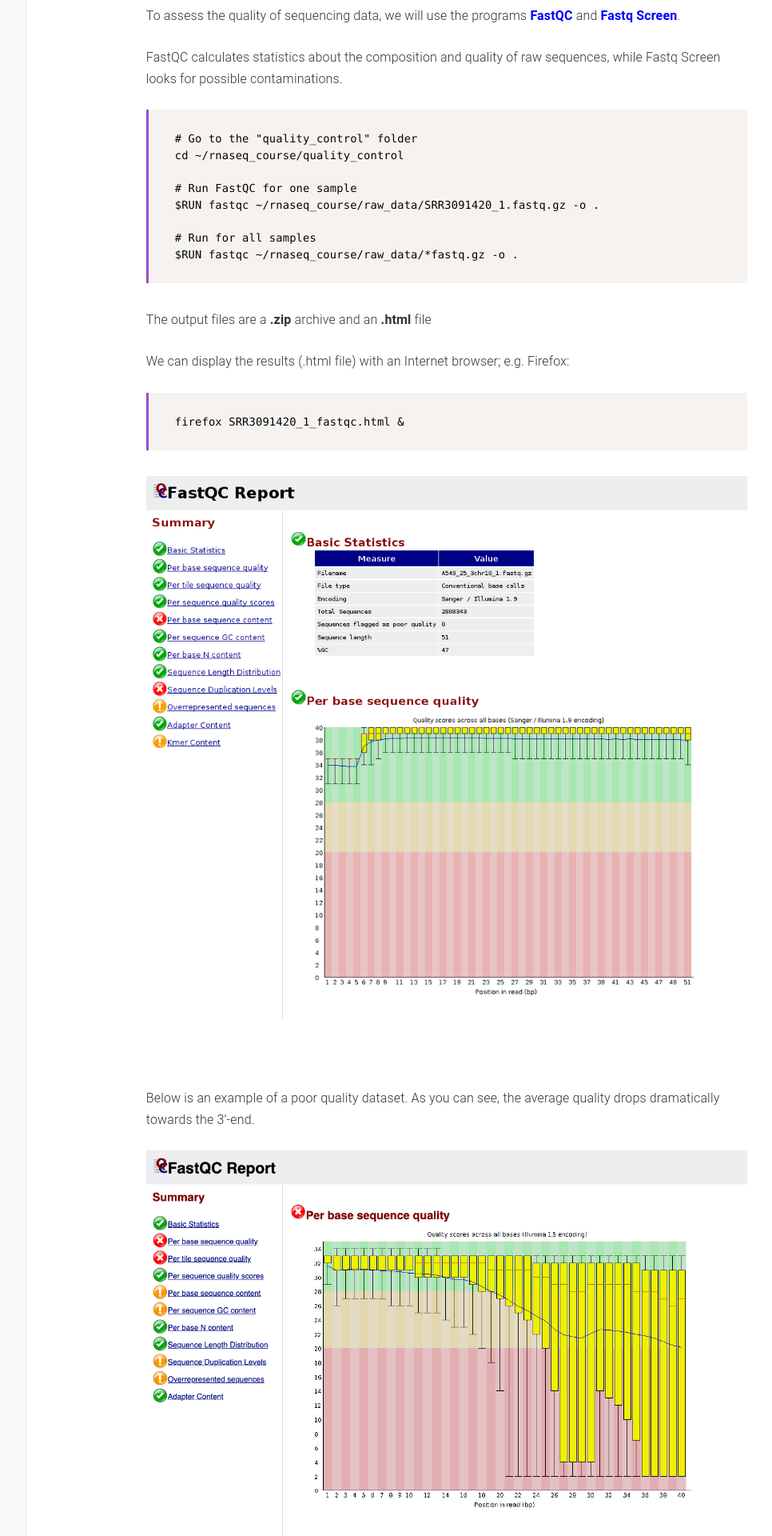
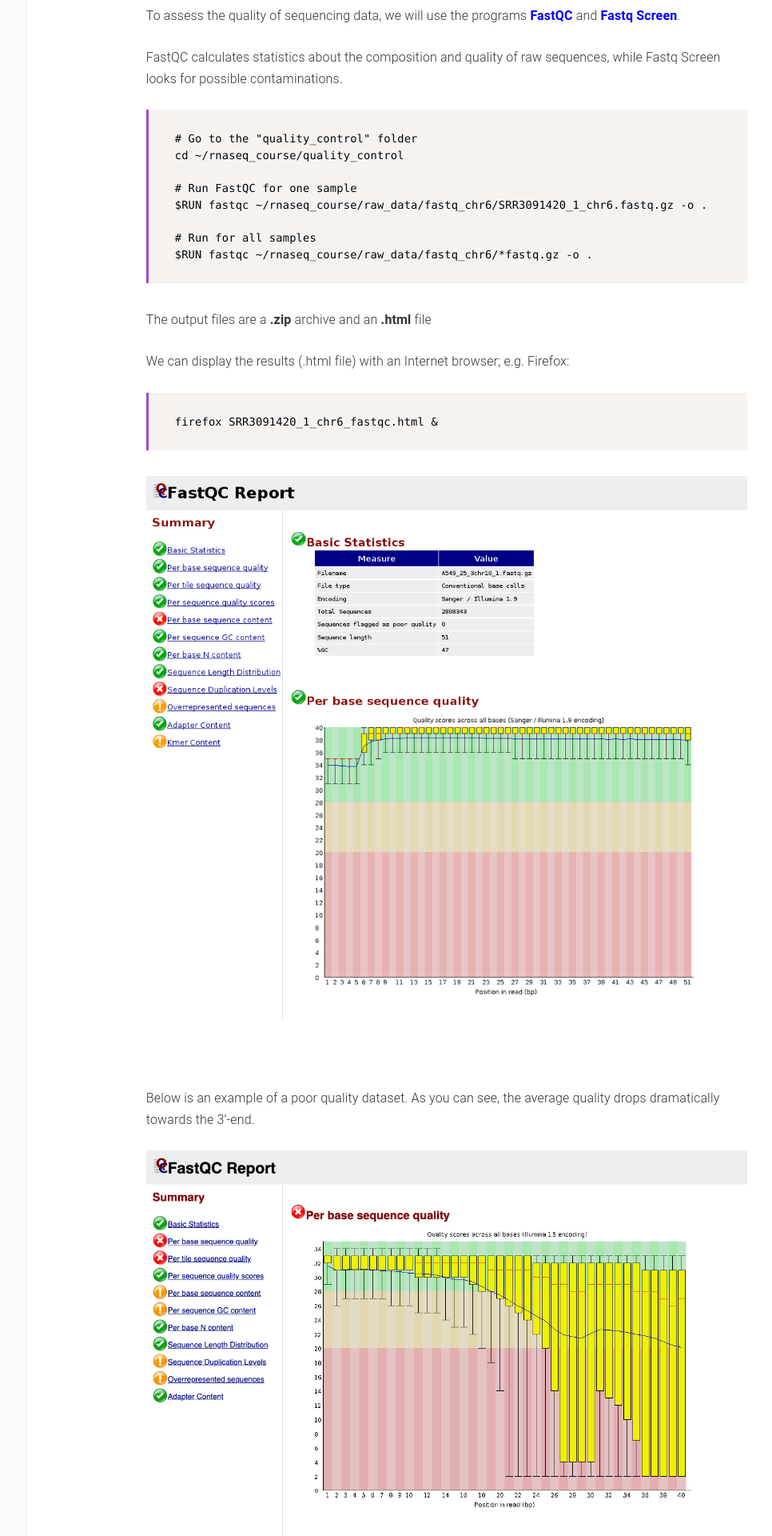
Before and after one commit to biocorecrg/RNAseq_coursesCRG_2026, a Jekyll site: the page built from docs/qc_trimming.md, in a window 1280 px wide. Shown: the part 1151-3071 px from the top of the page at 80% size, without its empty margins (180-1146 px from the left). Built offline with Jekyll 4.4.1, drawn with Linux system fonts in a browser that asks for light colours; some of the changed text lies outside the part shown.

````diff
--- a/docs/qc_trimming.md
+++ b/docs/qc_trimming.md
@@ -26,10 +26,10 @@ FastQC calculates statistics about the composition and quality of raw sequences,
 cd ~/rnaseq_course/quality_control
 
 # Run FastQC for one sample
-$RUN fastqc ~/rnaseq_course/raw_data/SRR3091420_1.fastq.gz -o .
+$RUN fastqc ~/rnaseq_course/raw_data/fastq_chr6/SRR3091420_1_chr6.fastq.gz -o .
 
 # Run for all samples
-$RUN fastqc ~/rnaseq_course/raw_data/*fastq.gz -o .
+$RUN fastqc ~/rnaseq_course/raw_data/fastq_chr6/*fastq.gz -o .
 ```
 
 The output files are a **.zip** archive and an **.html** file
@@ -37,7 +37,7 @@ The output files are a **.zip** archive and an **.html** file
 
 We can display the results (.html file) with an Internet browser; e.g. Firefox:
 ```{bash}
-firefox SRR3091420_1_fastqc.html &
+firefox SRR3091420_1_chr6_fastqc.html &
 ```
 
 <img src="images/fastqc.png" width="800"/>
@@ -52,13 +52,13 @@ You can extract the files from the .zip archive:
 
 ```{bash}
 # extract
-unzip SRR3091420_1_fastqc.zip
+unzip SRR3091420_1_chr6_fastqc.zip
 
 # remove remaining .zip file
-rm SRR3091420_1_fastqc.zip
+rm SRR3091420_1_chr6_fastqc.zip
 
 # display content of directory
-ls SRR3091420_1_fastqc
+ls SRR3091420_1_chr6_fastqc
 ```
 
 File **fastqc_data.txt** contains the results in text format, for easier parsing of the results:
````
Also changed, not shown: docs/course_data.md (+40 -4 lines), docs/linux_containers.md (+2 -1 lines), docs/repositories.md (+4 -1 lines).
